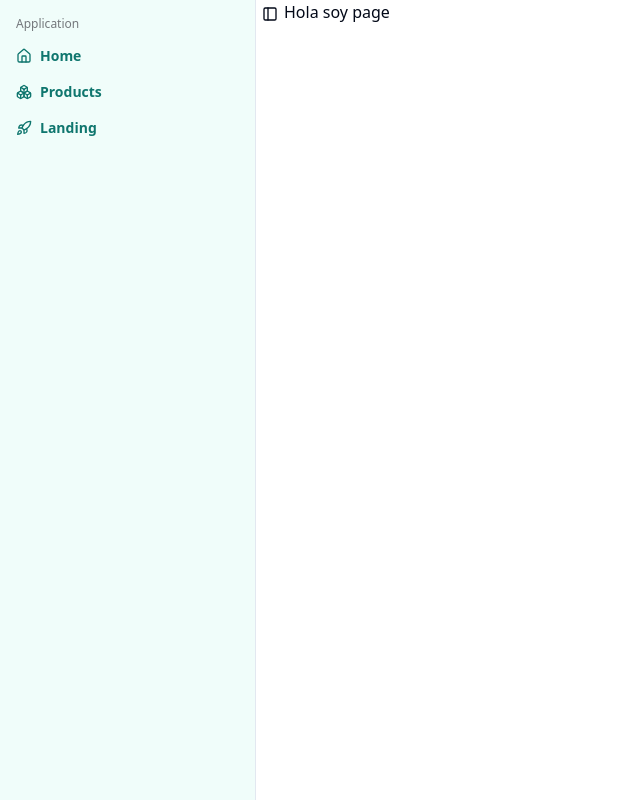
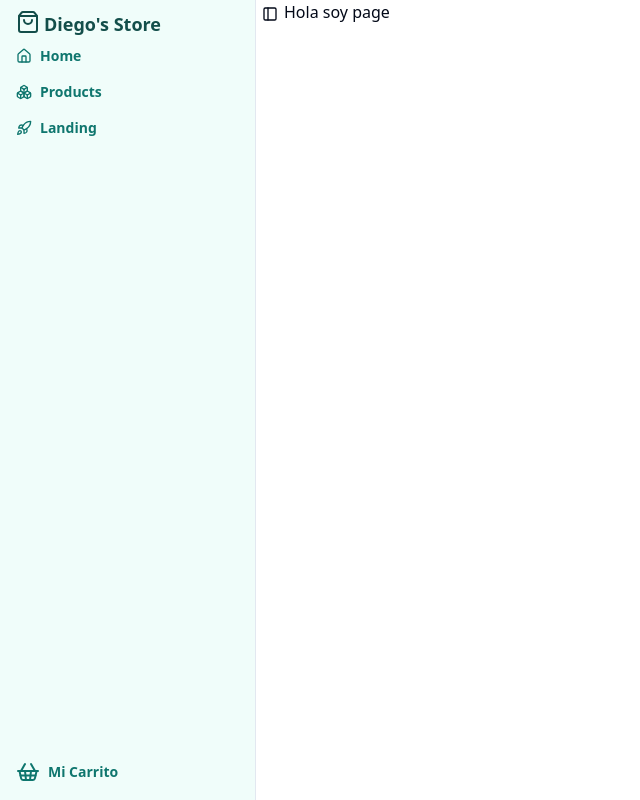
Before and after one commit to drbv27/mjfinalstore, a Next.js app: page / in a window 1280 px wide. Shown: the whole page, without its empty margins (0-640 px from the left). Built offline with nearby package versions, Linux system fonts and the light colour scheme.

Commit message:
adding the sheet and trigger for cart

```diff
--- /dev/null
+++ b/src/components/cart/ShoppingCart.jsx
@@ -0,0 +1,30 @@
+"use client";
+import {
+  Sheet,
+  SheetContent,
+  SheetHeader,
+  SheetTitle,
+  SheetTrigger,
+} from "@/components/ui/sheet";
+import { ShoppingBasket } from "lucide-react";
+
+const ShoppingCart = () => {
+  return (
+    <Sheet>
+      <SheetTrigger asChild>
+        <button className="flex items-center gap-2 p-2 rounded-md hover:bg-teal-100 trasitions-colors">
+          <ShoppingBasket />
+          <span>Mi Carrito</span>
+        </button>
+      </SheetTrigger>
+
+      <SheetContent className="w-[400px] sm:w-[540px]">
+        <SheetHeader>
+          <SheetTitle>Are you absolutely sure?</SheetTitle>
+        </SheetHeader>
+      </SheetContent>
+    </Sheet>
+  );
+};
+
+export default ShoppingCart;
--- a/src/components/layout/AppSidebar.jsx
+++ b/src/components/layout/AppSidebar.jsx
@@ -11,6 +11,8 @@ import {
   SidebarMenuItem,
 } from "@/components/ui/sidebar";
 import Link from "next/link";
+import ShoppingCart from "../cart/ShoppingCart";
+import Logo from "./Logo";
 
 // Menu items.
 const items = [
@@ -34,9 +36,11 @@ const items = [
 export function AppSidebar() {
   return (
     <Sidebar>
-      <SidebarContent className="bg-teal-50 text-teal-700 font-semibold">
+      <SidebarContent className="bg-teal-50 text-teal-700 font-semibold flex flex-col justify-between">
         <SidebarGroup>
-          <SidebarGroupLabel>Application</SidebarGroupLabel>
+          <SidebarGroupLabel>
+            <Logo />
+          </SidebarGroupLabel>
           <SidebarGroupContent>
             <SidebarMenu>
               {items.map((item) => (
@@ -52,6 +56,11 @@ export function AppSidebar() {
             </SidebarMenu>
           </SidebarGroupContent>
         </SidebarGroup>
+        <SidebarGroup>
+          <SidebarGroupContent>
+            <ShoppingCart />
+          </SidebarGroupContent>
+        </SidebarGroup>
       </SidebarContent>
     </Sidebar>
   );
--- /dev/null
+++ b/src/components/layout/Logo.jsx
@@ -0,0 +1,12 @@
+import React from "react";
+import { ShoppingBag } from "lucide-react";
+
+const Logo = () => {
+  return (
+    <div className="text-lg font-bold text-teal-900 flex gap-1">
+      <ShoppingBag /> <span>Diego's Store</span>
+    </div>
+  );
+};
+
+export default Logo;
```
